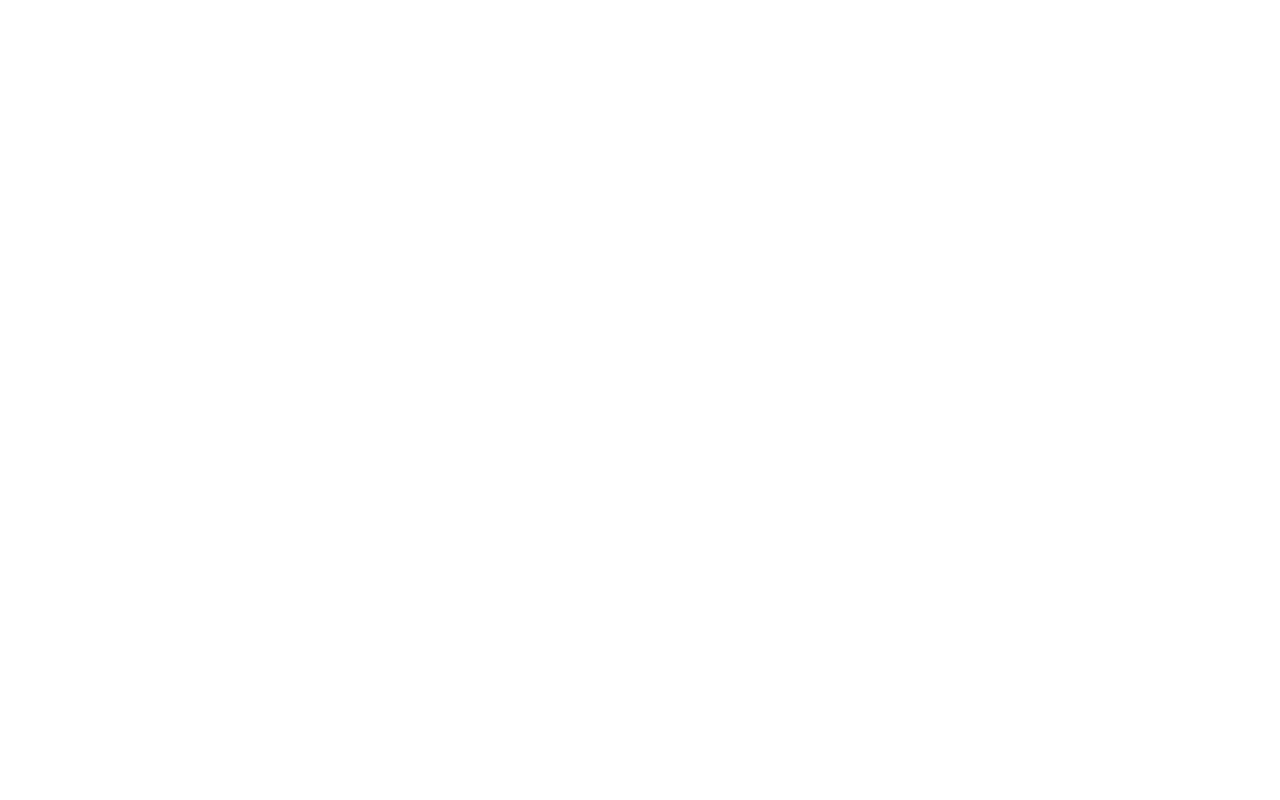
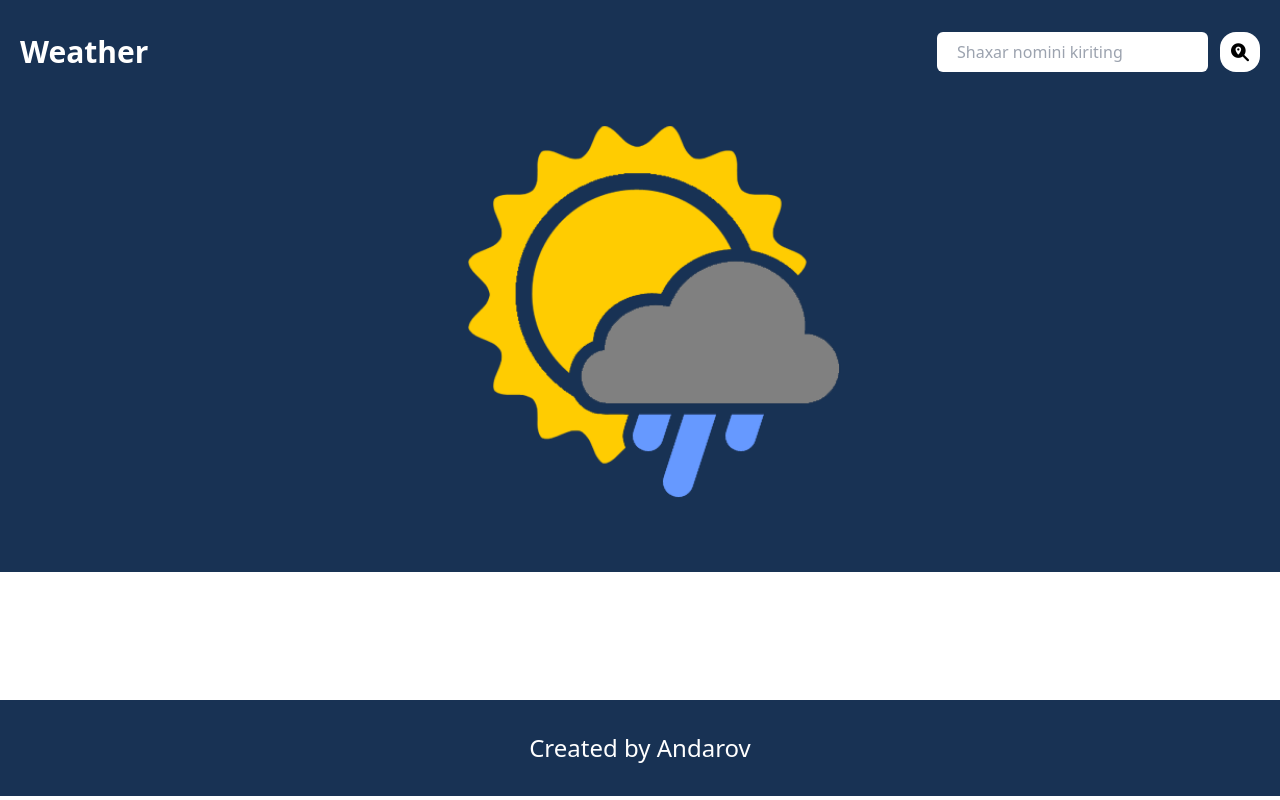
Before and after one commit to Andarov/weather, a website: page index.html in a window 1280 px wide. Drawn offline with nearby package versions, Linux system fonts and the light colour scheme.

Commit message:
Add main structure html

```diff
--- a/index.html
+++ b/index.html
@@ -6,11 +6,65 @@
     <meta name="viewport" content="width=device-width, initial-scale=1.0">
     <title>Document</title>
 
+    <!-- Font-awesome -->
+    <link rel="stylesheet" href="https://cdnjs.cloudflare.com/ajax/libs/font-awesome/6.2.1/css/all.min.css" integrity="sha512-MV7K8+y+gLIBoVD59lQIYicR65iaqukzvf/nwasF0nqhPay5w/9lJmVM2hMDcnK1OnMGCdVK+iQrJ7lzPJQd1w==" crossorigin="anonymous" referrerpolicy="no-referrer" />
+
     <link rel="stylesheet" href="./dist/output.css">
 </head>
 <body>
 
+    <!-- Header vs Hero -->
+    <div class="bg-dark-blue">
+        <!-- Header -->
+        <header class="pt-8">
+            <!-- header-container -->
+            <div class="w-full max-w-7xl px-5 mx-auto">
+                <div class="flex flex-wrap justify-center sm:justify-between items-center gap-5">
+                    <a class="text-center sm:text-left text-3xl text-white font-bold" href="index.html">Weather</a>
 
+                    <form id="form" class="flex justify-center space-x-3 sm:justify-end">
+                        <input id="city-input" class="py-2 px-5 rounded-md focus:outline-none" type="search" name="city" id="city" placeholder="Shaxar nomini kiriting">
+                        <button type="submit" class="w-10 h-10 flex justify-center items-center rounded-2xl bg-white">
+                            <i class="text-lg fa-solid fa-magnifying-glass-location"></i>
+                        </button>
+                    </form>
+                </div>
+            </div>
+        </header>
+        <!-- Hero -->
+        <div>
+            <!-- hero-container -->
+            <div class="w-full max-w-7xl px-5 mx-auto">
+                <div class="flex justify-center items-center">
+                    <img class="bg-transparent bg-cover" src="./img/weather-icon-png-11063.png" alt="Weather icon" width="500" height="100">
+                </div>
+            </div>
+        </div>
+    </div>
+
+    <!-- Main -->
+    <main class="py-8 md:py-16">
+        <!-- Weather info -->
+        <section class="w-full max-w-4xl px-5 mx-auto">
+            <div id="weather-info" class="grid grid-cols-1 gap-4 sm:grid-cols-2">
+
+            </div>
+        </section>
+
+    </main>
+
+    <!-- footer -->
+    <footer class="py-8 bg-dark-blue">
+        <!-- footer-container -->
+        <div class="w-full max-w-7xl px-5 mx-auto">
+            <div class="flex flex-wrap justify-center items-center">
+                <p class="text-2xl text-white">Created by Andarov</p>
+            </div>
+        </div>
+    </footer>
+
+    <script src="https://momentjs.com/downloads/moment.js"></script>
+    <script src="app.js"></script>
 
 </body>
 </html>
```
Also changed, not shown: dist/output.css.
